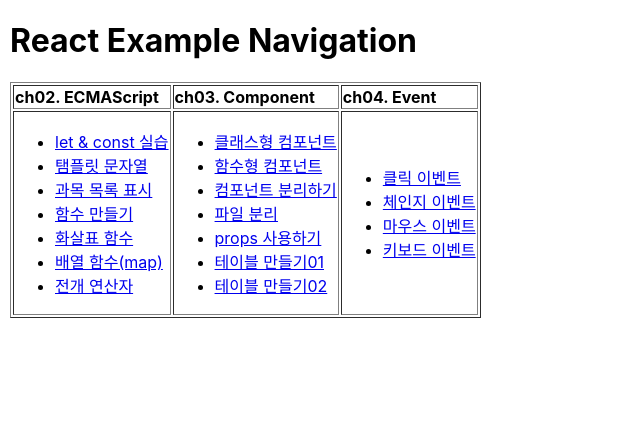
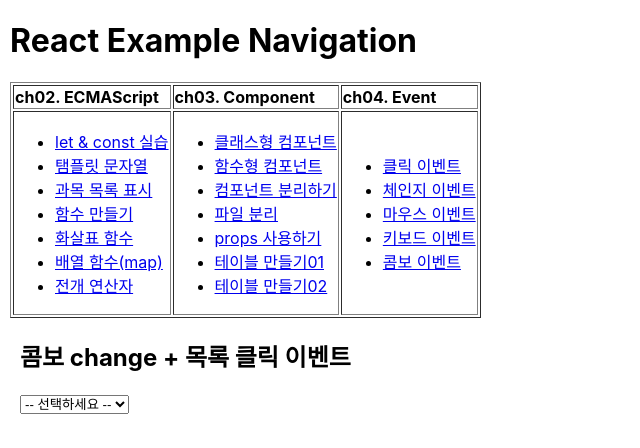
Before and after one commit to ji06820311/mycss, a React (Create React App) app: page /combo_change in a window 1280 px wide. Shown: the top 448 px of the page, without its empty margins (0-640 px from the left). Built offline with nearby package versions, Linux system fonts and the light colour scheme.

Commit message:
event test2

```diff
--- /dev/null
+++ b/src/components/ch04.event_handing/combo_change.js
@@ -0,0 +1,58 @@
+function App() {
+  console.log("샘플");
+
+  // 콤보 선택 시 실행되는 함수
+  function handleChange(e) {
+    const value = e.target.value;
+    const listArea = document.getElementById("listArea");
+
+    // 초기화
+    listArea.innerHTML = "";
+
+    if (value === "빵") {
+      const breads = ["식빵", "바게트", "크루아상"];
+      const ul = document.createElement("ul");
+      breads.forEach((item) => {
+        const li = document.createElement("li");
+        li.innerText = item;
+        li.style.cursor = "pointer";
+        li.onclick = () => {
+          alert(item); // 클릭한 항목 alert
+        };
+        ul.appendChild(li);
+      });
+      listArea.appendChild(ul);
+    } else if (value === "음료수") {
+      const drinks = ["콜라", "사이다", "주스"];
+      const ol = document.createElement("ol");
+      drinks.forEach((item) => {
+        const li = document.createElement("li");
+        li.innerText = item;
+        li.style.cursor = "pointer";
+        li.onclick = () => {
+          alert(item); // 클릭한 항목 alert
+        };
+        ol.appendChild(li);
+      });
+      listArea.appendChild(ol);
+    }
+  }
+
+  return (
+    <div className="App">
+      <h2>콤보 change + 목록 클릭 이벤트</h2>
+
+      {/* 콤보박스 */}
+      <select onChange={handleChange}>
+        <option value="">-- 선택하세요 --</option>
+        <option value="빵">빵</option>
+        <option value="음료수">음료수</option>
+      </select>
+
+      {/* 목록 표시 영역 */}
+      <div id="listArea" style={{ marginTop: "15px" }}></div>
+    </div>
+  );
+}
+
+export default App;
--- a/src/routes/AppRoutes.js
+++ b/src/routes/AppRoutes.js
@@ -28,6 +28,7 @@ import AppClickEvent from './../components/ch04.event_handing/click_event';
 import AppChangeEvent from './../components/ch04.event_handing/change_event';
 import AppMouseEvent from './../components/ch04.event_handing/mouse_event';
 import AppKeyEvent from './../components/ch04.event_handing/Key_event';
+import AppComboEvent from './../components/ch04.event_handing/combo_change';
 
 function AppRoutes() {
     return (
@@ -53,6 +54,7 @@ function AppRoutes() {
             <Route path='/change_event' element={<AppChangeEvent />} />
             <Route path='/mouse_event' element={<AppMouseEvent />} />
             <Route path='/Key_event' element={<AppKeyEvent />} />
+            <Route path='/combo_change' element={<AppComboEvent />} />
         </Routes>
     );
 };
--- a/src/routes/menuData.js
+++ b/src/routes/menuData.js
@@ -32,6 +32,7 @@ export const menuData = [
             { path: '/change_event', label: '체인지 이벤트' },
             { path: '/mouse_event', label: '마우스 이벤트' },
             { path: '/Key_event', label: '키보드 이벤트' },
+            { path: '/combo_change', label: '콤보 이벤트' },
         ]
     },
     // 여기에 4장, 5장.... 내용을 계속 추가하면 됩니다.
```
